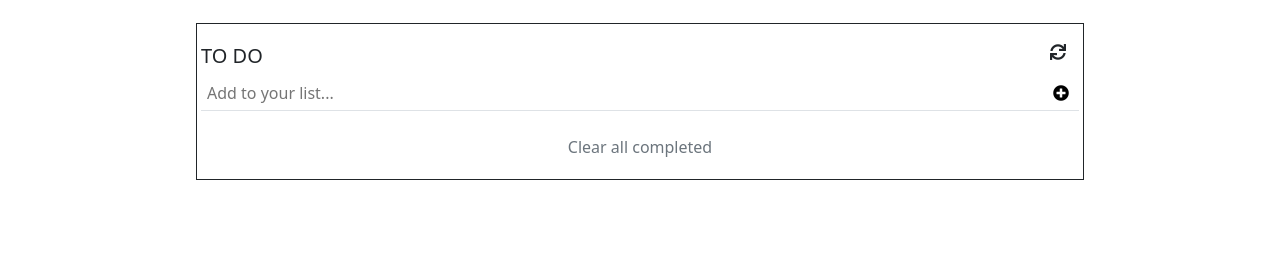
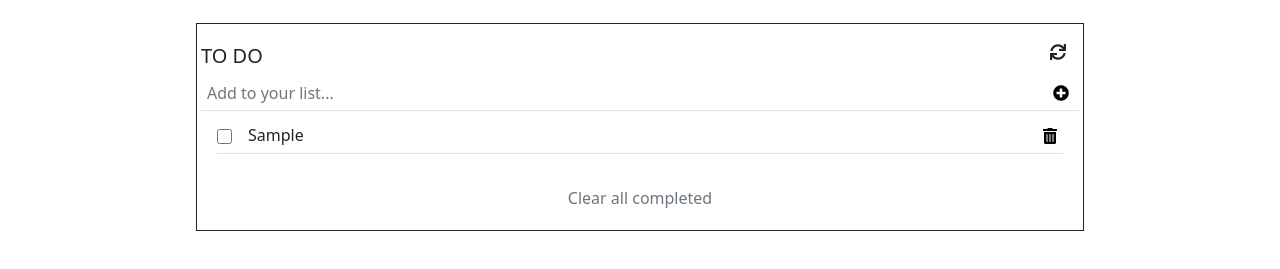
Before and after one commit to Dadadon/To-Do-List, a website built with webpack: page src/index.html in a window 1280 px wide. Both pictures are taken after typing "Sample" into the empty fields and a click on the button 1061 px from the left and 214 px from the top of the page. Shown: the part 121-390 px from the top of the page. Built offline with nearby package versions, Linux system fonts and the light colour scheme.

Commit message:
update files

```diff
--- a/src/index.js
+++ b/src/index.js
@@ -2,15 +2,11 @@ import _, { initial } from 'lodash';
 import './style.css';
 import ListItem from './modules/listItem.js';
 import grabber from './modules/grabber.js';
-import initialLoad from './modules/initialLoad.js';
+import { reload } from './modules/ui';
 
 const lItem = new ListItem();
-const todoList = JSON.parse(localStorage.getItem('todoList')) || [];
-
-console.log(todoList);
 grabber('submit').addEventListener('click', () => {
   lItem.addItem();
-  initialLoad();
+  reload();
 });
-
-grabber('list-contents').appendChild(initialLoad());
+reload();
--- a/src/modules/initialLoad.js
+++ b/src/modules/initialLoad.js
@@ -1,5 +1,6 @@
 import grabber from './grabber.js';
 import ListItem from './listItem.js';
+import { reload } from './ui.js';
 
 const lItem = new ListItem();
 
@@ -9,6 +10,7 @@ const initialLoad = () => {
   const container = document.createElement('ul');
   container.classList = 'ps-3 pe-3';
   todoList.forEach((item, index) => {
+    lItem.setPosition(index);
     const element = document.createElement('li');
     element.classList = 'd-flex w-100 justify-content-between border-bottom pb-1 pt-1';
     const fHolder = document.createElement('div');
@@ -16,39 +18,49 @@ const initialLoad = () => {
     fHolder.classList = 'd-flex justify-content-start gap-3';
     sHolder.classList = 'd-flex justify-content-end';
     const btn = document.createElement('input');
-    btn.classList = 'w-25';
+    btn.classList = 'check align-self-center';
     const btn2 = document.createElement('button');
-    btn2.classList = 'border-0 bg-white';
+    btn2.classList = 'border-0 bg-white el';
+    const btn3 = document.createElement('button');
+    btn3.classList = 'border-0 bg-white el';
+    btn3.innerHTML = `<i class='fas fa-check-double'></i>`;
     const des = document.createElement('p');
-    des.classList = 'w-75 align-middle m-0';
-
+    des.contentEditable = 'true';
+    des.classList = 'align-middle m-0 text-wrap';
     btn.type = 'checkbox';
     btn.addEventListener('change', (e) => {
       if (e.target.checked) {
         lItem.setStatus(index, 'checked');
         des.innerHTML = item.description.strike();
+        des.classList = 'text-muted align-middle m-0';
       } else {
         lItem.setStatus(index, 'not checked');
         des.innerText = item.description;
+        des.classList = 'align-middle m-0';
       }
     });
-
-    btn2.innerHTML = `<i class='fas fa-ellipsis-v'>`;
-    btn2.addEventListener('mouseover', () => {
-      btn2.innerHTML = `<i class='fas fa-trash-alt'></i>`;
+    des.addEventListener('click', () => {
+      fHolder.appendChild(btn3);
+      btn3.addEventListener('click', () => {
+        lItem.setDescription(index, des.innerText);
+        console.log(des.innerText);
+        fHolder.removeChild(btn3);
+      });
     });
 
-    btn2.addEventListener('mouseout', () => {
-      btn2.innerHTML = `<i class='fas fa-ellipsis-v'>`;
-    });
 
-    btn2.addEventListener('click', () => {
-      lItem.deleteItem(index);
-    });
+    btn2.innerHTML = `<i class='fas fa-trash-alt'></i>`;
+     btn2.addEventListener('click', () => {
+       lItem.deleteItem(index);
+       reload();
+     });
+
+
 
     if (item.status === 'checked') {
       btn.checked = true;
       des.innerHTML = item.description.strike();
+      des.classList = 'text-muted align-middle m-0';
     } else {
       btn.checked = false;
       des.innerText = item.description;
--- a/src/modules/listItem.js
+++ b/src/modules/listItem.js
@@ -8,12 +8,10 @@
     this.position = position;
   }
 
-  deleteItem(index) {
-    todoList.splice(index, 1);
-    localStorage.setItem('todoList', JSON.stringify(todoList));
-  }
-
   addItem() {
+    if (form.addTodo.value == '') {
+      alert('Please add text');
+    } else {
       const descr = form.addTodo;
       const pos = todoList.length;
       const stat = 'not checked';
@@ -23,9 +21,26 @@
       localStorage.setItem('todoList', JSON.stringify(todoList));
       document.forms['todoForm'].reset();
     }
+  }
 
   setStatus(index, stat) {
     todoList[index].status = stat;
     localStorage.setItem('todoList', JSON.stringify(todoList));
   }
+
+  setDescription(index, descr) {
+    todoList[index].description = descr;
+    localStorage.setItem('todoList', JSON.stringify(todoList));
   }
+
+  setPosition(index) {
+    todoList[index].position = index;
+    localStorage.setItem('todoList', JSON.stringify(todoList));
+  }
+
+  deleteItem(index) {
+    todoList.splice(index, 1);
+    localStorage.setItem('todoList', JSON.stringify(todoList));
+    console.log(todoList);
+  }
+}
--- /dev/null
+++ b/src/modules/ui.js
@@ -0,0 +1,6 @@
+import grabber from './grabber';
+import initialLoad from './initialLoad';
+
+export function reload() {
+    grabber('list-contents').appendChild(initialLoad());
+}
--- a/src/style.css
+++ b/src/style.css
@@ -2,3 +2,19 @@ body {
   background-color: #fff;
   height: 100vh;
 }
+
+.el:hover {
+  color: greenyellow;
+}
+
+.check {
+  width: 15px;
+  height: 15px;
+}
+
+p {
+  overflow-wrap: break-word;
+  word-wrap: break-word;
+  hyphens: auto;
+  white-space: normal;
+}
```
Lines whose indentation alone changed are shown as unchanged.
